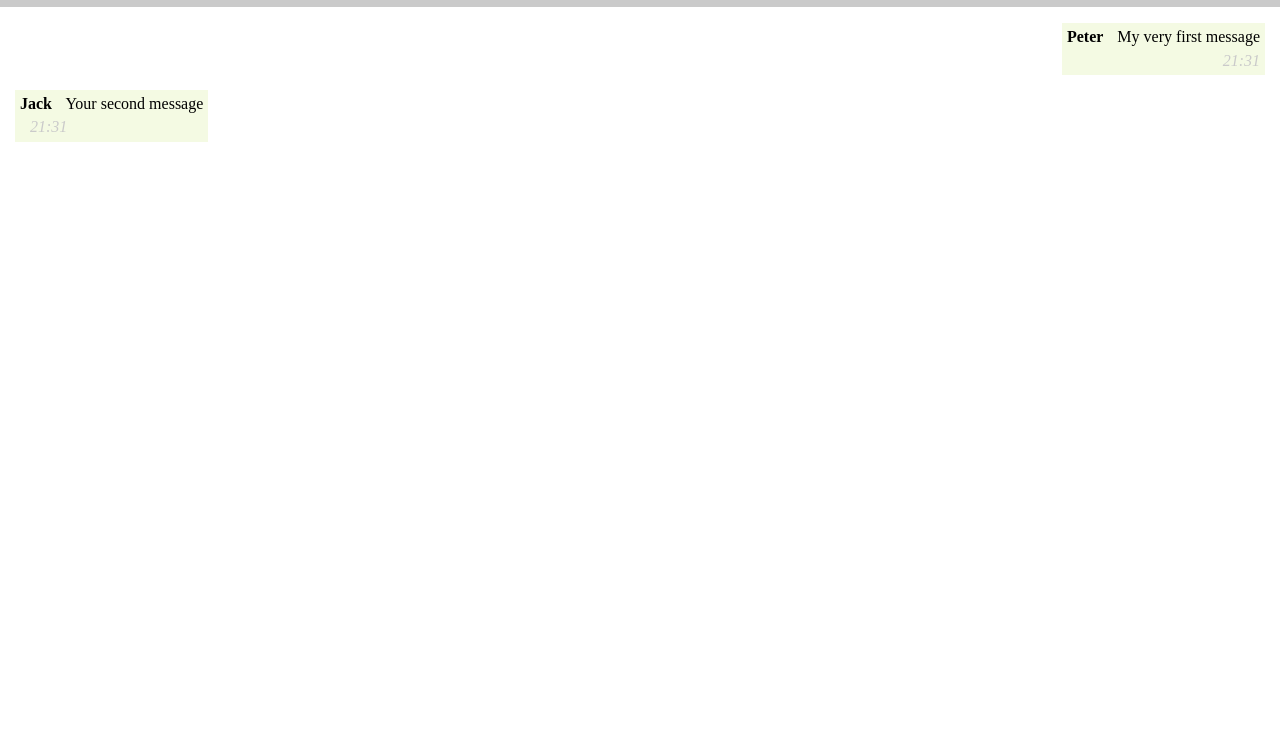
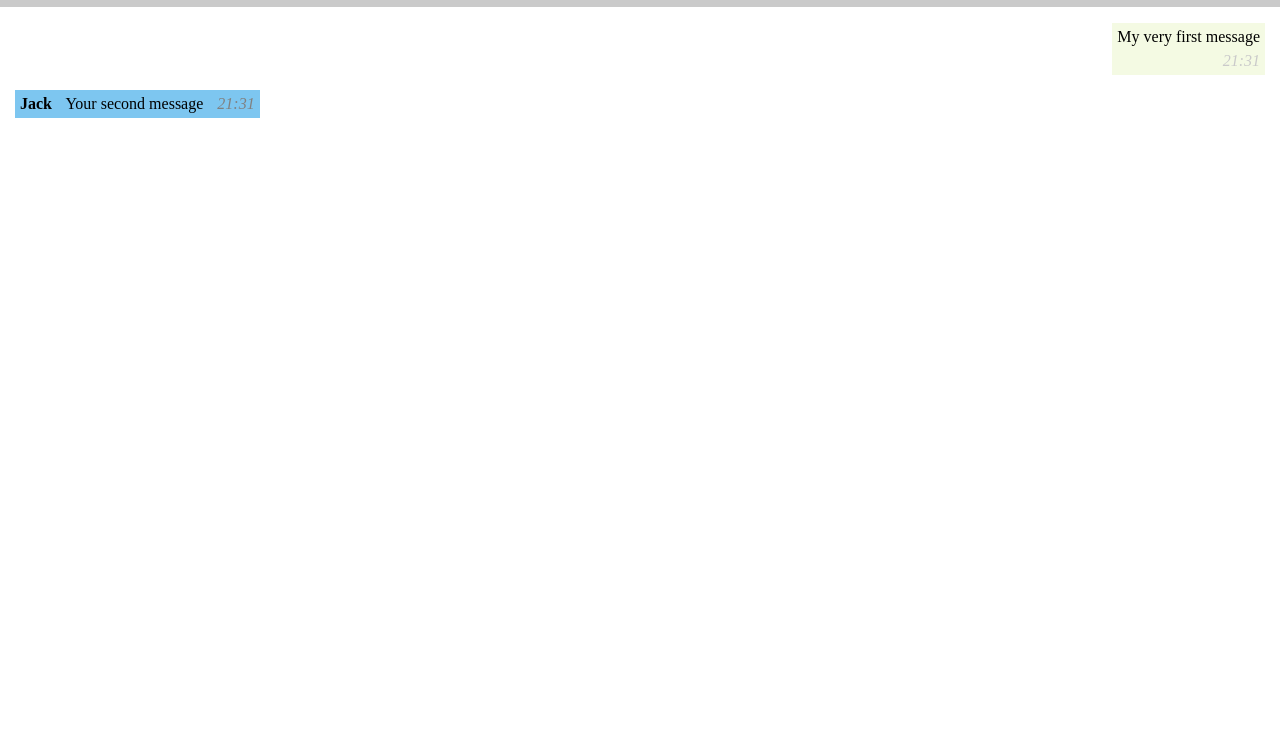
Before and after one commit to millersdev/taste-of-code-code, a plain HTML site: page index.html in a window 1280 px wide. Shown: the part 68-800 px from the top of the page. Drawn offline with nearby package versions, Linux system fonts and the light colour scheme.

Commit message:
DRY code and message of others looks nice

```diff
--- a/index.html
+++ b/index.html
@@ -18,15 +18,14 @@
     <main>
         <section class="messages">
             <ol>
-                <li class="my-message">
+                <li class="message mine">
                     <p>
-                        <span class="name">Peter</span>
                         My very first message
                         <span class="time">21:31</span>
                     </p>
                 </li>
 
-                <li class="your-message">
+                <li class="message yours">
                     <p>
                         <span class="name">Jack</span>
                         Your second message
--- a/style.css
+++ b/style.css
@@ -19,67 +19,51 @@ header p{
     padding: 0;
 }
 
-/* MY MESSAGE */
+/* MESSAGE */
 
-.my-message{
+.message{
     margin-left: 15px;
     margin-right: 15px;
     /* short written */
     margin: 0 15px;
     margin-bottom: 15px;
-    text-align: right;
 }
 
-.my-message p{
+.message p{
     padding: 5px;
     margin: 0;
     display: inline-block;
-    background-color: #F4FAE3;
 }
 
-.my-message p .name{
+.message p .name{
     margin-right: 10px;
     font-weight: bold;
     margin-right: 10px;
 }
 
-.my-message p .time{
+.message p .time{
     margin-left: 10px;
     font-style: italic;
     color: #cacaca;
-    display: block;
     margin-top: 5px;
 }
 
+/* MY MESSAGE */
 
+.message.mine{
+    text-align: right;
+}
+.message.mine p{
+    background-color: #F4FAE3;
+}
+.message.mine p .time{
+    display: block;
+}
 /* YOUR MESSAGE */
 
-.your-message{
-    margin-left: 15px;
-    margin-right: 15px;
-    /* short written */
-    margin: 0 15px;
-    margin-bottom: 15px;
-    text-align: left;
+.message.yours p{
+    background-color: rgb(125, 198, 240);
 }
-
-.your-message p{
-    padding: 5px;
-    margin: 0;
-    display: inline-block;
-    background-color: #F4FAE3;
+.message.yours p .time{
+    color: grey;
 }
-
-.your-message p .name{
-    margin-right: 10px;
-    font-weight: bold;
-    margin-right: 10px;
-}
-
-.your-message p .time{
-    margin-left: 10px;
-    font-style: italic;
-    color: #cacaca;
-    display: block;
-    margin-top: 5px;
-}
```
